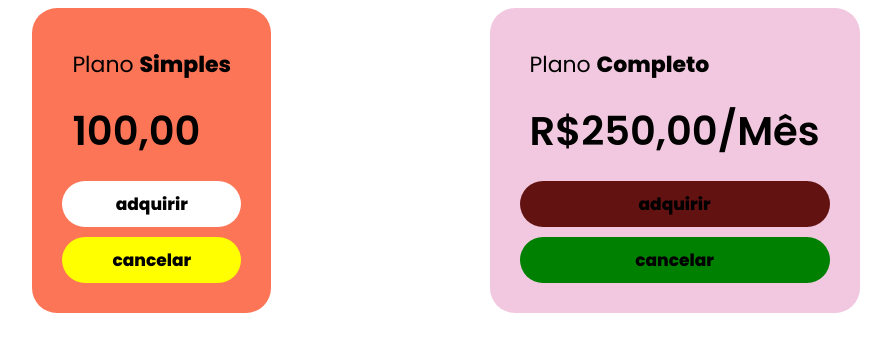
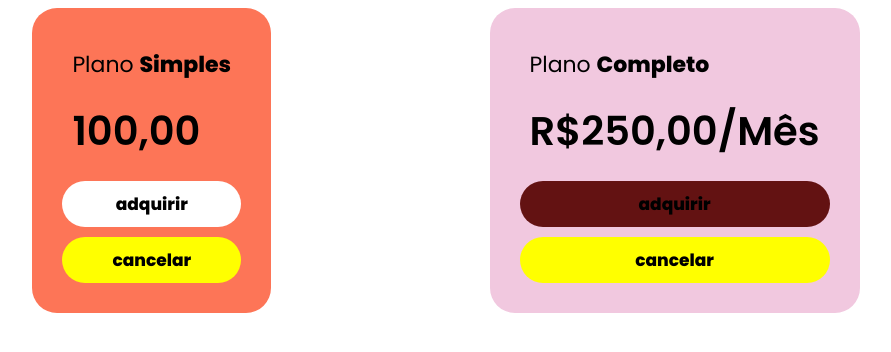
Before and after one commit to wesleycaldeiradeoliveira/Angular-Componentes-e-Estiliza-es, an Angular app: page / in a window 1280 px wide. Shown: the top 352 px of the page, without its empty margins (194-1085 px from the left). Built offline with nearby package versions, Linux system fonts and the light colour scheme.

Commit message:
::ng-deep (Atualizações Globais)

```diff
--- a/src/app/card/card.component.scss
+++ b/src/app/card/card.component.scss
@@ -21,6 +21,3 @@
     }
 
 }
-:host ::ng-deep .card-button-cancel {
-    background-color: yellow !important;
-}
--- a/src/styles.scss
+++ b/src/styles.scss
@@ -1 +1,4 @@
 /* You can add global styles to this file, and also import other style files */
+.card-button-cancel {
+    background-color: yellow !important;
+}
```
Also changed, not shown: src/app/app.component.scss (line endings or trailing spaces).
